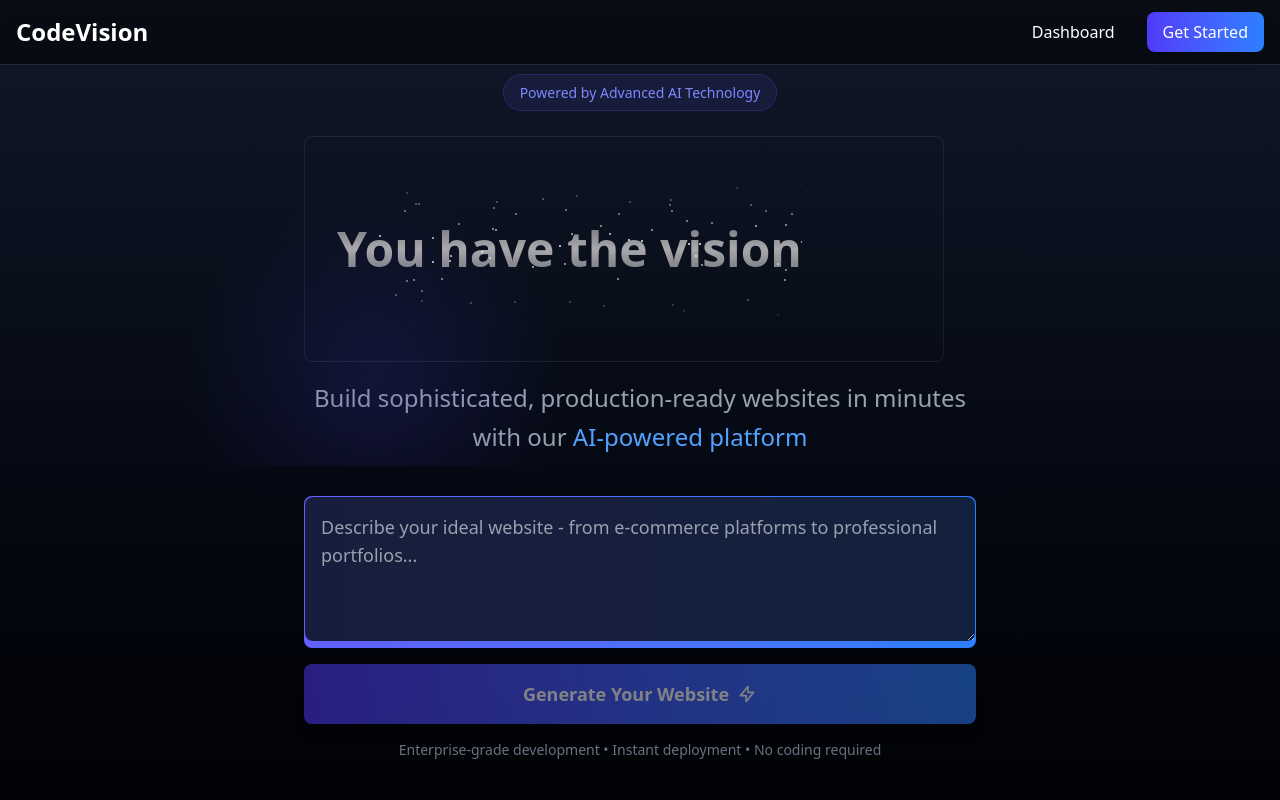
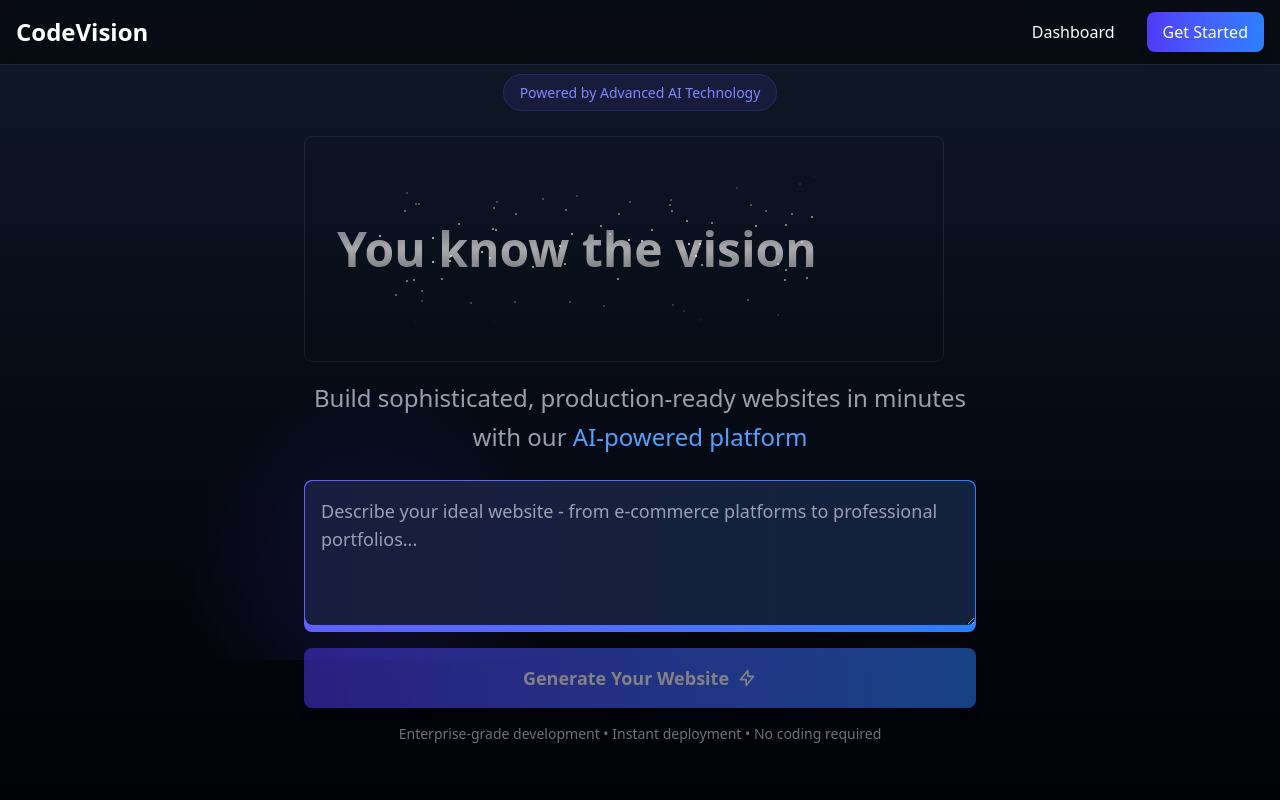
Before and after one commit to SankalpBadoni/CodeVision, a React (Vite) app in the folder client/: page / in a window 1280 px wide. Shown: the top 800 px of the page. Built offline with nearby package versions, Linux system fonts and the light colour scheme.

Commit message:
update homepage UI

```diff
--- a/client/src/routes/Home.jsx
+++ b/client/src/routes/Home.jsx
@@ -84,7 +84,7 @@ const Home = () => {
           <div className="absolute -bottom-40 -left-32 w-96 h-96 bg-blue-500/10 rounded-full blur-3xl"></div>
         </div>
 
-        <div className="space-y-8 mb-10">
+        <div className="space-y-8 mb-6">
           <div className="inline-block">
             <span className="px-4 py-2 rounded-full text-sm font-medium bg-indigo-500/10 text-indigo-400 border border-indigo-500/20">
               Powered by Advanced AI Technology
@@ -92,7 +92,7 @@ const Home = () => {
           </div>
           <div className="max-w-4xl mx-auto space-y-4">
             <motion.div
-              className="absolute top-10 left-0 w-full h-[35%] opacity-20"
+              className="absolute top-60 left-0 w-full h-[35%] opacity-20"
               animate={{
                 background: [
                   "radial-gradient(circle at 20% 20%, #3b82f6 0%, transparent 20%)",
@@ -106,13 +106,12 @@ const Home = () => {
             {/* <h1 className="text-3xl md:text-5xl font-bold bg-gradient-to-r from-indigo-400 via-blue-500 to-indigo-600 text-transparent bg-clip-text leading-tight">
               Transform Your Vision Into Reality
             </h1> */}
-            <div >
-      <TextRevealCard
-        text="You have the vision"
-        revealText="We have the code :) "
-      >
-      </TextRevealCard>
-    </div>
+            <div>
+              <TextRevealCard
+                text="You know the vision "
+                revealText="We master the code ;) "
+              ></TextRevealCard>
+            </div>
 
             <p className="text-xl md:text-2xl text-gray-400 font-light max-w-2xl mx-auto leading-relaxed">
               Build sophisticated, production-ready websites in minutes with our
```
